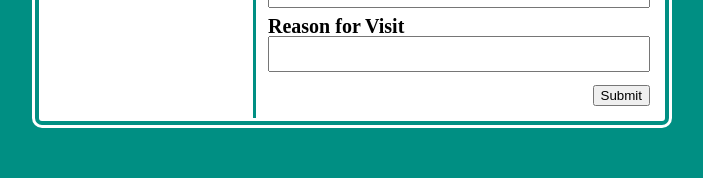
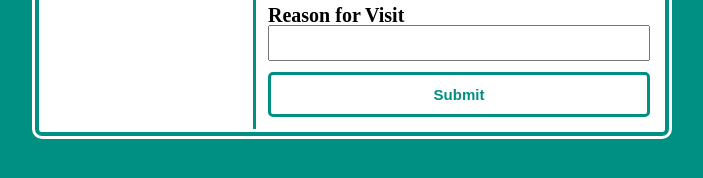
Before and after one commit to techonomics69/landing-page-dentist, a website: page index.html in a window 1280 px wide. Shown: the part 416-594 px from the top of the page, without its empty margins (288-991 px from the left). Drawn offline with Linux system fonts and the light colour scheme; a web font is replaced by a local one.

Commit message:
button:hover and button:active styles added

```diff
--- a/index.html
+++ b/index.html
@@ -50,7 +50,7 @@
           <textarea required></textarea>
         </div>
         <div class="form-cell fullwidth buttons">
-          <button>Submit</button>
+          <button class="submit">Submit</button>
         </div>
       </form>
     </div>
--- a/style.css
+++ b/style.css
@@ -1,6 +1,6 @@
 :root {
   --teal: #008F83;
-  --white: #FFFFFF;
+  --white: white;
 }
 
 * {
@@ -98,6 +98,31 @@ textarea {
   text-align: right;
 }
 
+.submit {
+  width: 100%;
+  height: 3em;
+
+  font-size: 0.75em;
+  font-weight: bold;
+
+  border: 3px solid var(--teal);
+  border-radius: 5px;
+
+  background-color: var(--white);
+  color: var(--teal);
+}
+
+.submit:hover,
+.submit:focus {
+  background-color: var(--teal);
+  color: var(--white);
+}
+
+.submit:active {
+  border: 5px double var(--white);
+  border-radius: 10px;
+}
+
 footer {
   display: fixed;
 }
```
